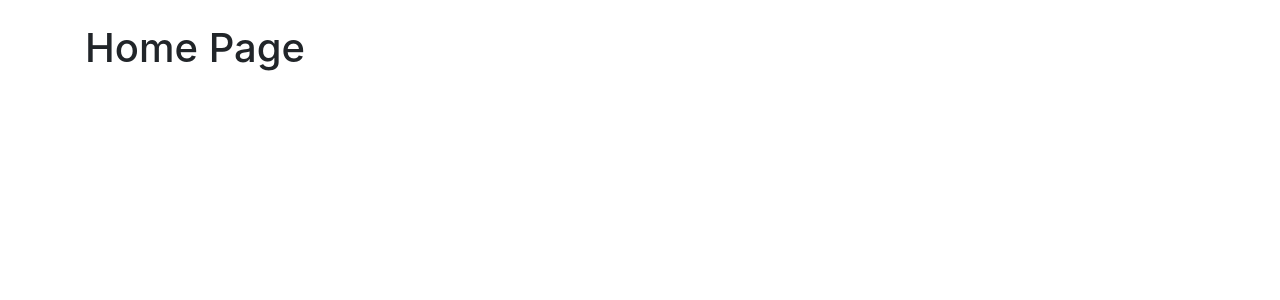
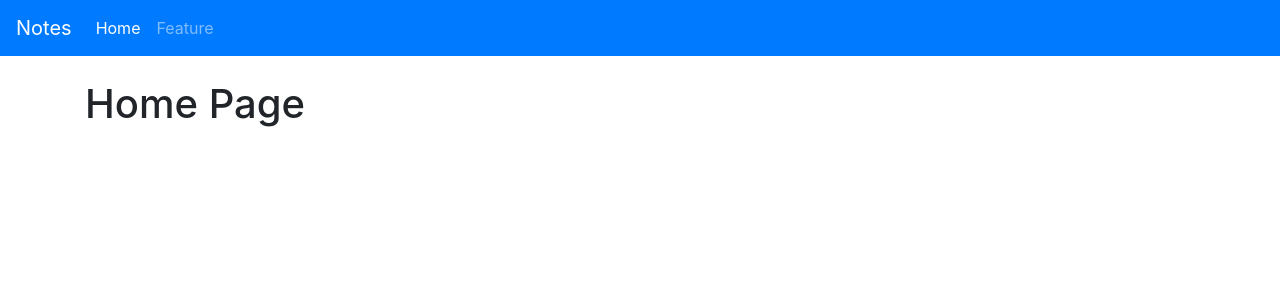
Before and after one commit to oks-dev/react-hooks-notes, a React (Create React App) app: page / in a window 1280 px wide. Shown: the top 300 px of the page. Built offline with nearby package versions, Linux system fonts and the light colour scheme.

Commit message:
added navbar

```diff
--- a/src/App.js
+++ b/src/App.js
@@ -2,10 +2,12 @@
 import { BrowserRouter, Route, Switch } from 'react-router-dom'
 import { Home } from './pages/Home'
 import { Feature } from './pages/Feature'
+import { Navbar } from './components/Navbar'
 
 function App() {
   return (
     <BrowserRouter>
+      <Navbar />
       <div className='container pt-4'>
         <Switch>
           <Route path="/" exact component={Home} />
--- /dev/null
+++ b/src/components/Navbar.js
@@ -0,0 +1,31 @@
+import React from 'react'
+import { NavLink } from 'react-router-dom'
+
+export const Navbar = () => {
+  return (
+    <nav className="navbar navbar-expand-sm navbar-dark bg-primary">
+      <NavLink className="navbar-brand" to="/">Notes</NavLink>
+
+      <div className="collapse navbar-collapse" id="menu">
+        <ul className="navbar-nav mr-auto">
+          <li className="nav-item">
+            <NavLink
+              className="nav-link"
+              to="/"
+              exact
+            >
+              Home
+            </NavLink>
+          </li>
+          <li className="nav-item">
+            <NavLink
+              className="nav-link"
+              to="/feature">
+              Feature
+              </NavLink>
+          </li>
+        </ul>
+      </div>
+    </nav>
+  )
+}
```
